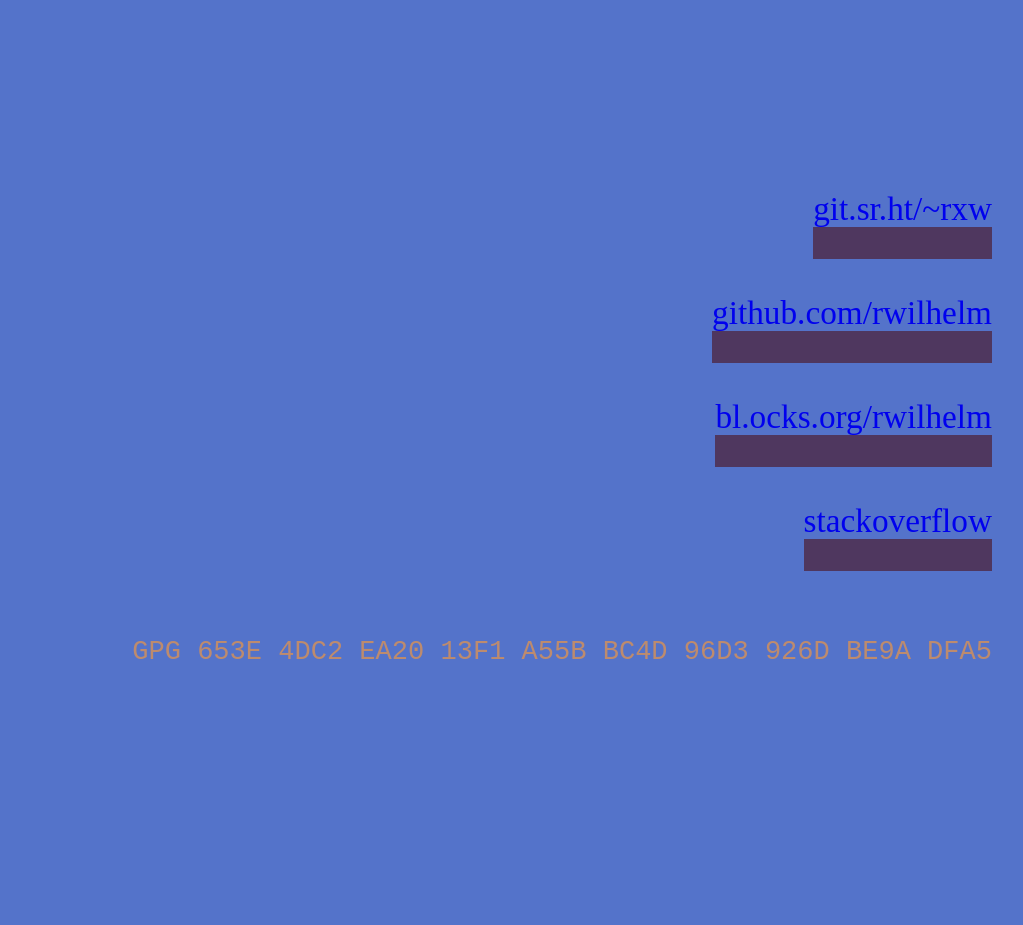
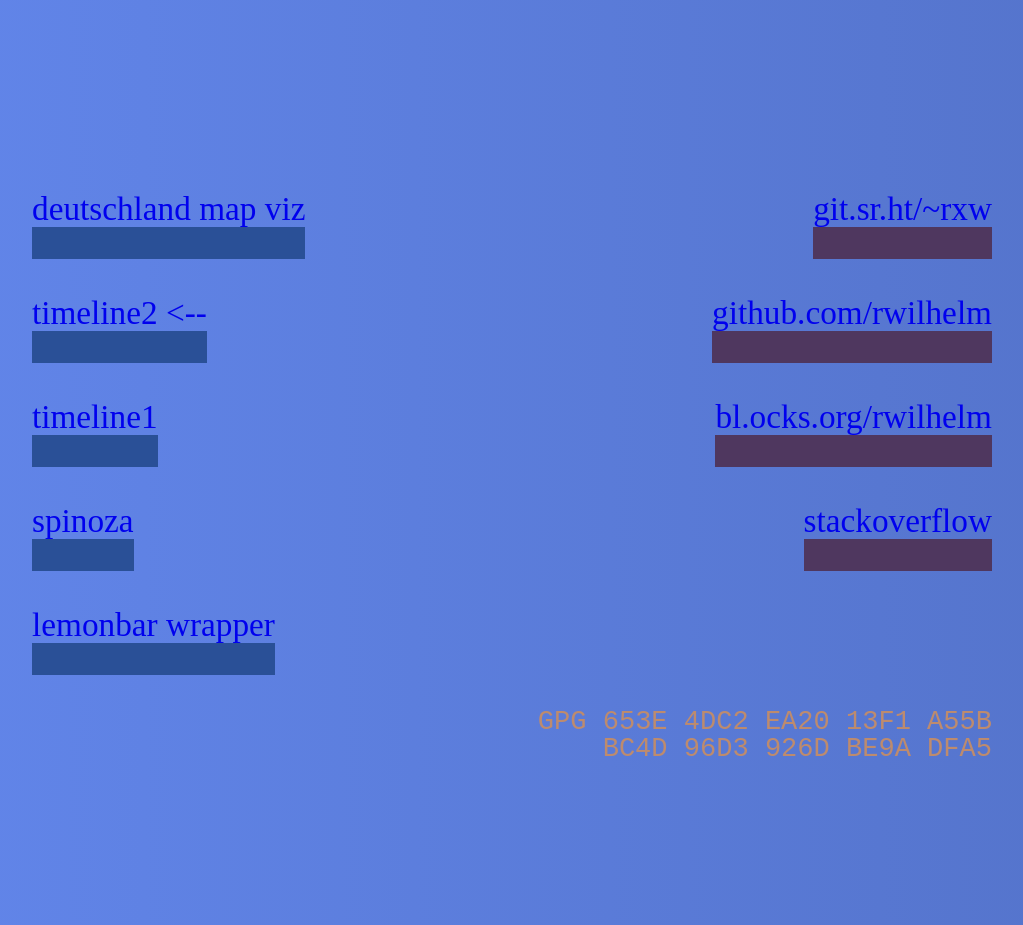
Before and after one commit to rwilhelm/rwilhelm.github.io, a plain HTML site: page index.html in a window 1280 px wide. Shown: the whole page, without its empty margins (128-1151 px from the left). Before the commit the page ends 867 px from the top, so only its background shows below. Drawn offline with Linux system fonts and the light colour scheme.

Commit message:
675936fb

```diff
--- a/index.html
+++ b/index.html
@@ -22,15 +22,21 @@
             font-size: 130%;
             margin: 8px;
             padding: 128px;
-            text-align: right;
             background-color: rgb(84, 115, 202);
             color: white;
             line-height: 500%;
+            background: linear-gradient(90deg, rgba(98,134,235,1) 0%, rgba(84,115,202,1) 100%);
         }
 
         a {
             text-decoration: none;
-            /*color: #333;*/
+        }
+
+        #left a {
+            border-bottom: 32px solid rgb(42, 80, 151)
+        }
+
+        #right a {
             border-bottom: 32px solid rgb(79, 55, 95);
         }
 
@@ -46,49 +52,26 @@
             list-style-type: none;
             font-family: 'Monda';
             font-size: 160%;
-
         }
 
-        h1 {
-            font-size: 15rem;
+        #wrapper {
+            display: flex;
         }
 
-        h2 {
-            margin-top: 3em;
+        #left {
+            text-align: left;
+            flex: 1;
+            /* flex: 0 0 65%; */
         }
 
-        #dim {
-            display: table;
-            width: 100%;
-            background: linear-gradient(rgba(0, 0, 0, 0.5), rgba(0, 0, 0, 0.5)), url('landingpagepic.jpg');
-            background-position: center top;
-            height: 350px;
+        #right {
+            text-align: right;
+            flex: 1;
         }
 
-        .inverted-bar {
-            position: relative;
-        }
-
-        .inverted-bar:before,
-        .inverted-bar:after {
-            padding: 10px 0;
-            text-indent: 10px;
-            position: absolute;
-            white-space: nowrap;
-            overflow: hidden;
-            content: attr(data-content);
-        }
-
-        .inverted-bar:before {
-            background-color: aqua;
-            color: red;
-            width: 100%;
-        }
-
-        .inverted-bar:after {
-            background-color: red;
-            color: aqua;
-            width: 20%;
+        pre {
+            line-height: 1em;
+            margin-top: 5em;
         }
     </style>
 
@@ -97,6 +80,28 @@
 <!-- Hi! You can contact me at rxw1<AT>pm<DOT>me. -->
 
 <body>
+
+    <div id="wrapper">
+        <div id="left">
+            <ul>
+                <li>
+                    <a href="http://46.101.107.25/map">deutschland map viz</a>
+                </li>
+                <li>
+                    <a href="http://46.101.107.25/timeline2">timeline2 &lt;--</a>
+                </li>
+                <li>
+                    <a href="http://46.101.107.25/timeline">timeline1</a>
+                </li>
+                <li>
+                    <a href="http://46.101.107.25/spinoza">spinoza</a>
+                </li>
+                <li>
+                    <a href="https://github.com/rwilhelm/bar">lemonbar wrapper</a>
+                </li>
+            </ul>
+        </div>
+        <div id="right">
             <ul>
                 <li>
                     <a href="https://git.sr.ht/~rxw">git.sr.ht/~rxw</a>
@@ -104,22 +109,18 @@
                 <li>
                     <a href="https://github.com/rwilhelm">github.com/rwilhelm</a>
                 </li>
-        <!-- <li>
-            <a href="https://gist.github.com/rwilhelm">gist.github.com/rwilhelm</a>
-        </li> -->
                 <li>
                     <a href="https://bl.ocks.org/rwilhelm">bl.ocks.org/rwilhelm</a>
                 </li>
                 <li>
                     <a href="https://stackoverflow.com/users/220472/rxw">stackoverflow</a>
                 </li>
-        <!-- <li>
-            <a href="http://userpages.uni-koblenz.de/~asdf">userpages.uni-koblenz.de/~asdf</a>
-        </li> -->
                 <li>
-            <pre>GPG 653E 4DC2 EA20 13F1 A55B BC4D 96D3 926D BE9A DFA5</pre>
+                    <pre>GPG 653E 4DC2 EA20 13F1 A55B<br />BC4D 96D3 926D BE9A DFA5</pre>
                 </li>
             </ul>
+        </div>
+    </div>
 </body>
 
 </html>
```
Lines whose indentation alone changed are shown as unchanged.
